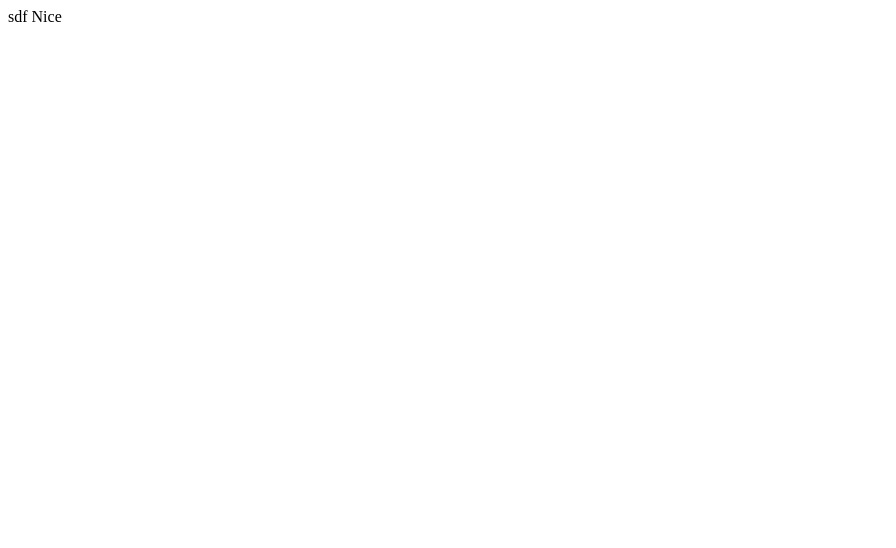
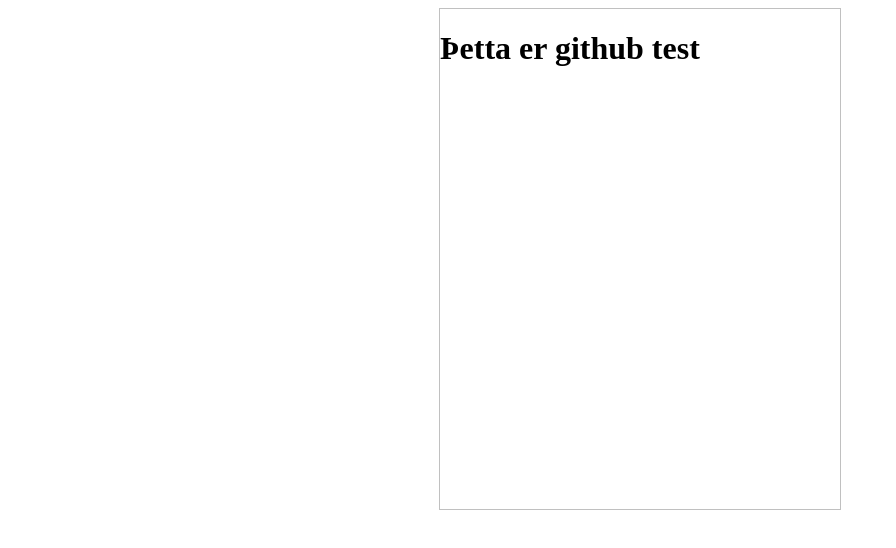
Before and after one commit to BergurIngi/Test-site-for-github, a plain HTML site: page index.html in a window 1280 px wide. Shown: the whole page, without its empty margins (0-896 px from the left). Drawn offline with Linux system fonts and the light colour scheme.

Commit message:
Added container in the middle

```diff
--- a/index.html
+++ b/index.html
@@ -6,9 +6,18 @@
     <title>Document</title>
 </head>
 <body>
+<style>
+.container {
+    width: 400px;
+    height: 500px;
+    border: 1px solid silver;
+    margin: 0 auto;
+}
+</style>
 
-sdf
-Nice
+    <div class="container">
+        <h1>Þetta er github test</h1>
+    </div>
 
 </body>
 </html>
```
